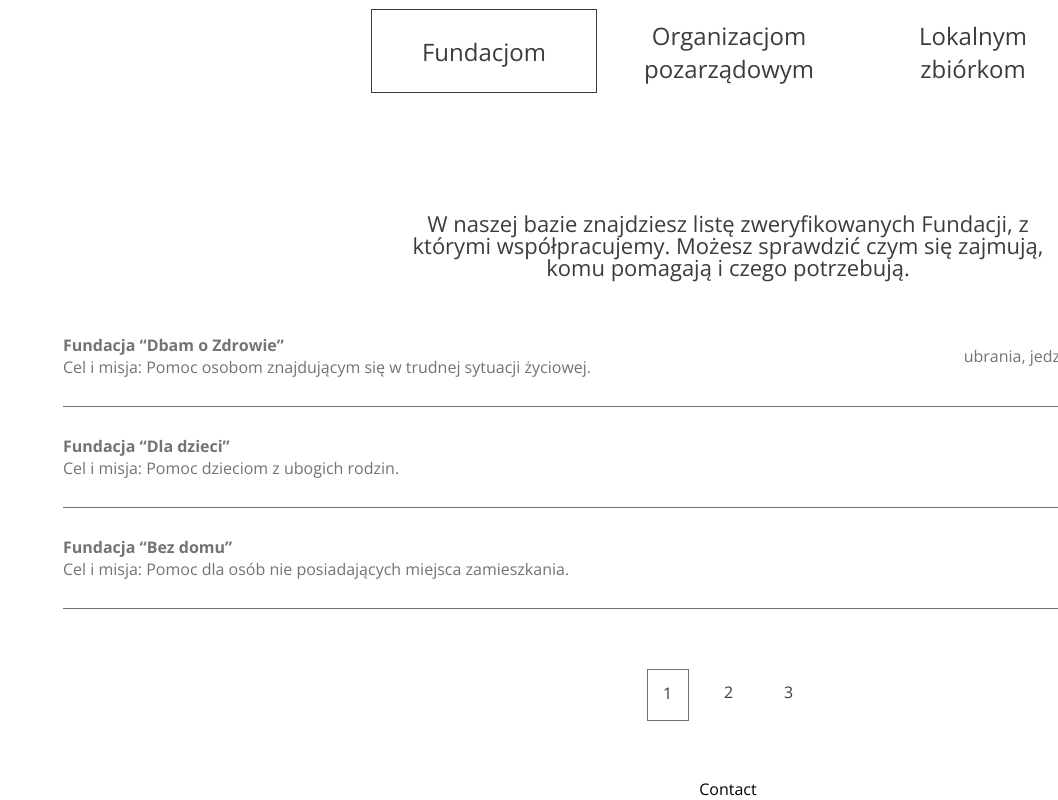
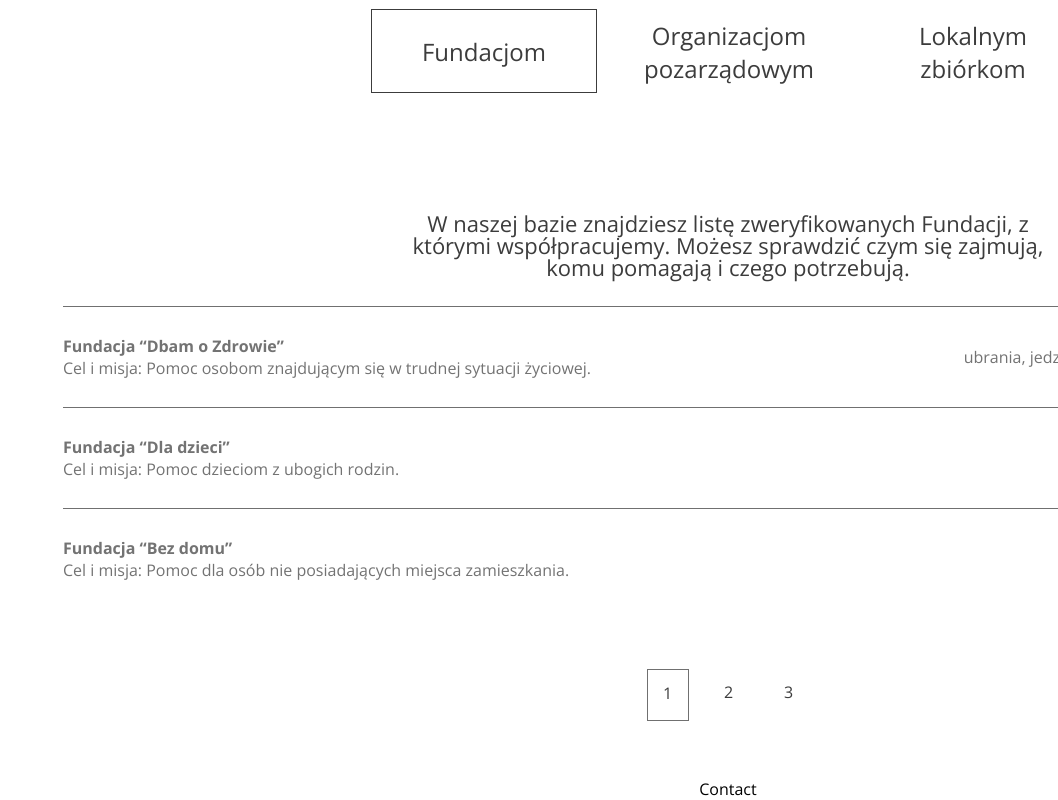
Before and after one commit to Duckjaniels/Giveaway_website, a React (Create React App) app: page / in a window 1280 px wide. Shown: the part 3383-4183 px from the top of the page, without its empty margins (222-1280 px from the left). Built offline with nearby package versions, Linux system fonts and the light colour scheme.

Commit message:
Who help section React styling content done

```diff
--- a/src/components/HomeWhoHelp.js
+++ b/src/components/HomeWhoHelp.js
@@ -43,6 +43,7 @@ const HomeWhoHelp = () => {
         const handlePageClick = (event) => {
             const newOffset = (event.selected * itemsPerPage) % name.length;
             setItemOffset(newOffset);
+
         };
 
         return (
--- a/src/scss/Home/HomeWhoHelp.scss
+++ b/src/scss/Home/HomeWhoHelp.scss
@@ -50,14 +50,17 @@
   color: var(--color-gray);
 }
 .who_table-fund-pag, .who_table-org-pag, .who_table-loc-pag{
+
   .tab--row--container{
     display: flex;
     justify-content: space-between;
     align-items: center;
     width: 1244px;
     margin-left: 15%;
-    border-bottom: 1px solid #707070;
+    border-top: 1px solid #707070;
     padding: 31px 0;
+  }
+  }
     .tab--row--main{
       display: flex;
       flex-direction: column;
@@ -72,8 +75,6 @@
       align-items: flex-end;
       color: var(--color-grey);
     }
-  }
-}
 .react-tabs ul{
   display: flex;
   justify-content: center;
@@ -91,9 +92,6 @@
     height: 50px;
     display: flex;
     margin: 60px 10px;
-    li:first-child{
-      display: none;
-    }
   }
   .selected{
     border: 1px solid #707070;
```
